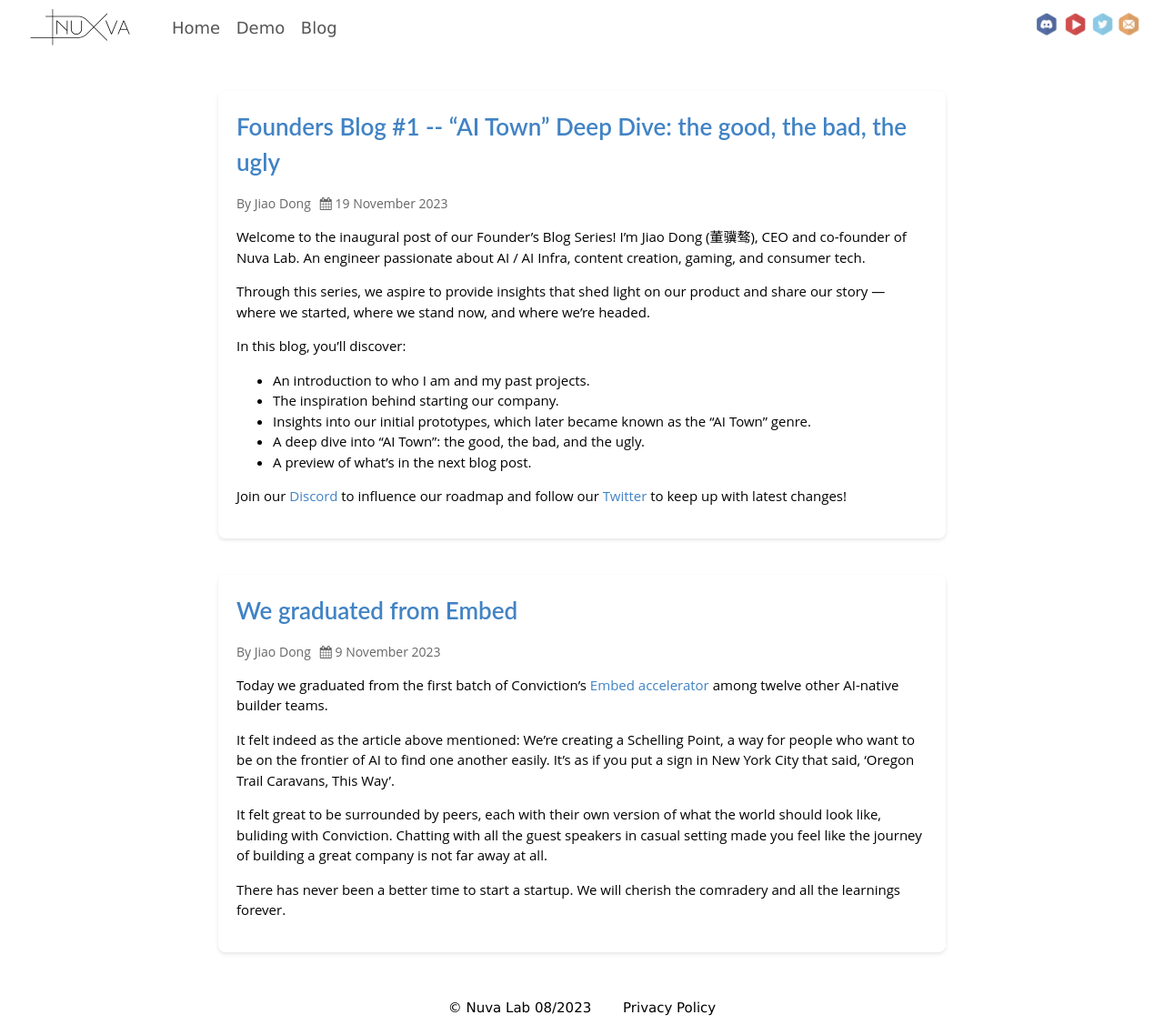
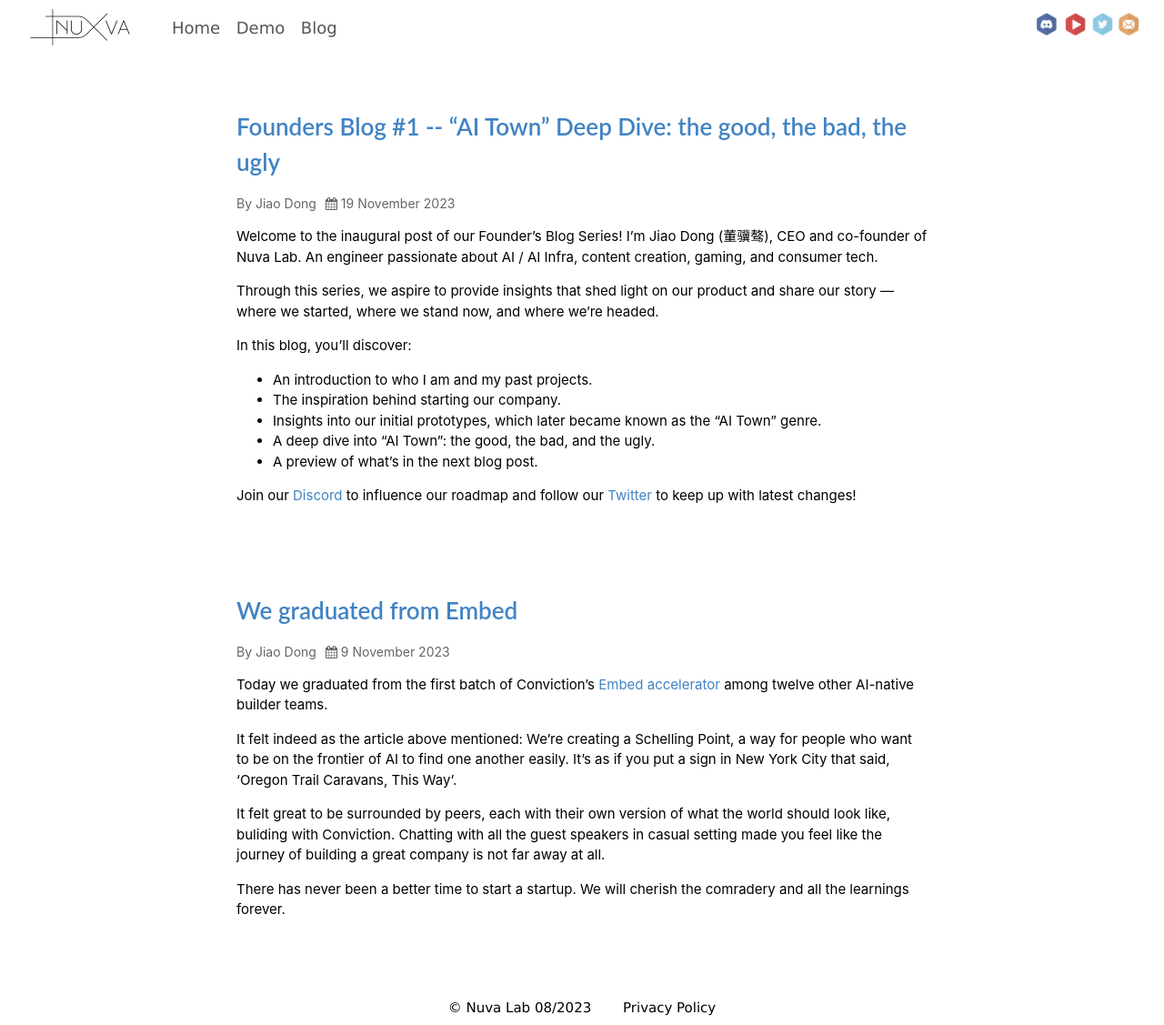
Before and after one commit to Nuva-Lab/Nuva-Lab.github.io, a Jekyll site: the page built from blog.md, in a window 1280 px wide. Shown: the whole page at 91% size. Built offline with Jekyll 4.4.1, drawn with Linux system fonts in a browser that asks for light colours.

Commit message:
Change font to be Notion font family

```diff
--- a/assets/css/main.css
+++ b/assets/css/main.css
@@ -421,11 +421,7 @@
     padding: 20px;
     /* Reduced padding for a cleaner look */
     background-color: #fff;
-    border-radius: 8px;
-    /* Optional: Adds rounded corners for a softer look */
-    box-shadow: 0 2px 4px rgba(0, 0, 0, 0.1);
-    /* Subtle shadow for depth */
-    font-family: 'Open Sans', sans-serif;
+    font-family: inter-var,-apple-system,BlinkMacSystemFont,"Segoe UI",Helvetica,"Apple Color Emoji",Arial,sans-serif,"Segoe UI Emoji","Segoe UI Symbol";
     /* Notion-like font */
 }
 
```
